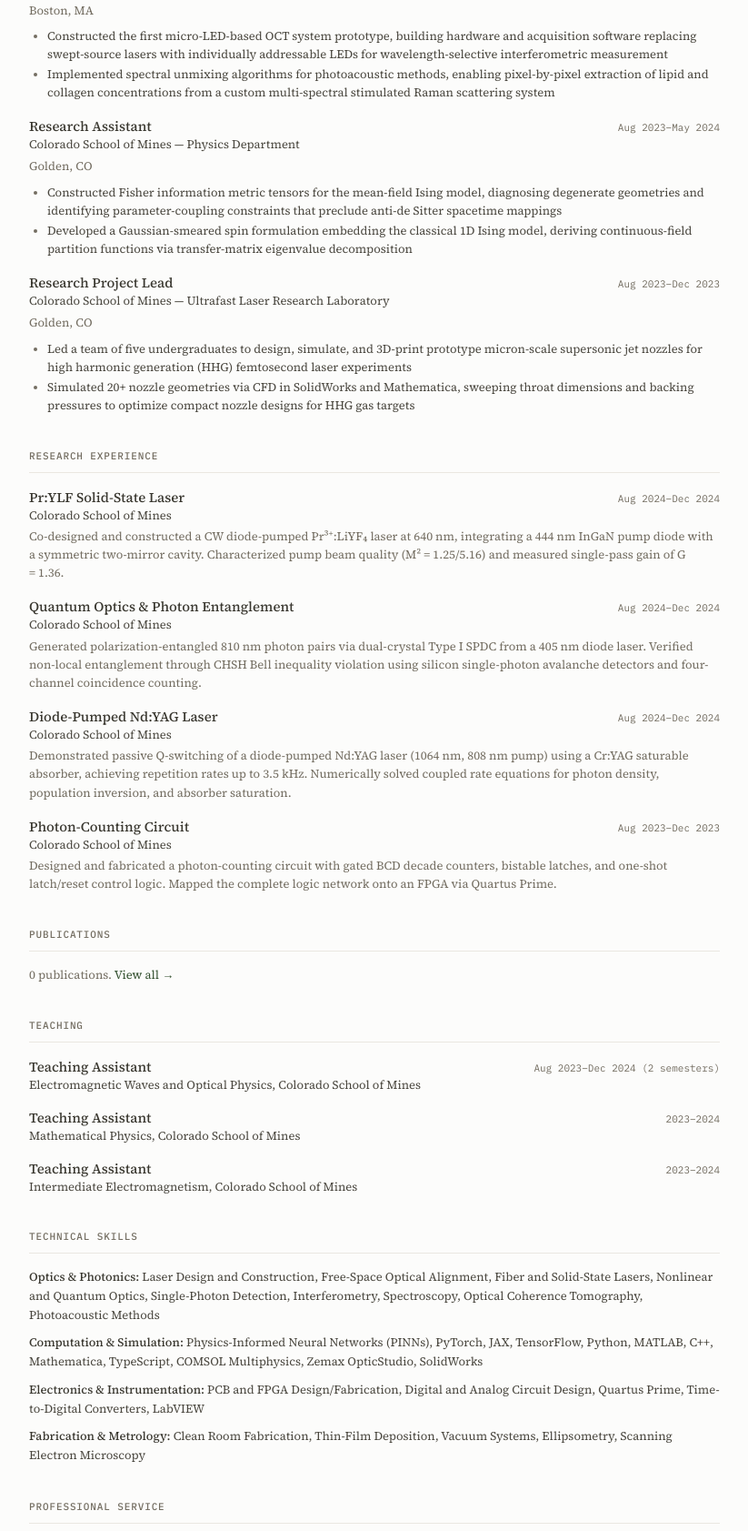
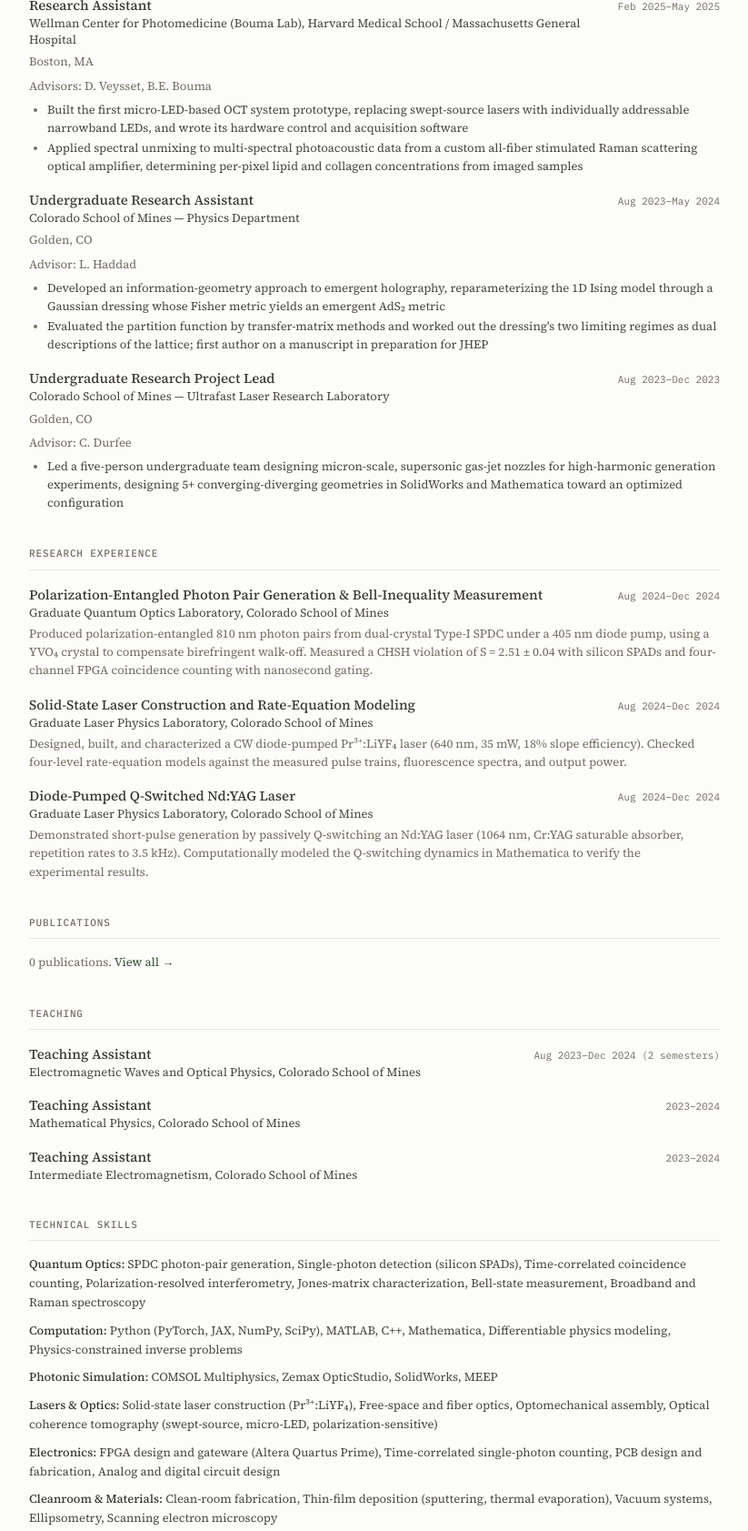
Before and after one commit to itgall/My-Personal-Website, an Astro site: page /cv in a window 1280 px wide. Shown: the part 970-2653 px from the top of the page at 91% size, without its empty margins (350-1173 px from the left). Built offline with nearby package versions, Linux system fonts and the light colour scheme; Astro itself is replaced by a stand-in of ours; some packages are replaced by stand-ins of ours.

Commit message:
Align CV + bio + publications to source-of-truth CV: research interests, advisors, projects, skills, awards; photonics-forward hero + meta; reconcile .bib (add MPE, posters, full authors, in-preparation) + In Preparation badge

```diff
--- a/src/components/FeaturedPubCard.astro
+++ b/src/components/FeaturedPubCard.astro
@@ -65,6 +65,9 @@
     )}
     {pub.status === "under-review" && (
       <span class="featured-pub-status featured-pub-status-muted">Under Review</span>
+    )}
+    {pub.status === "in-preparation" && (
+      <span class="featured-pub-status featured-pub-status-muted">In Preparation</span>
     )}
   </p>
 
--- a/src/components/PubCard.astro
+++ b/src/components/PubCard.astro
@@ -92,6 +92,11 @@
           Under Review
         </span>
       )}
+      {pub.status === "in-preparation" && (
+        <span class="ml-1 rounded bg-[var(--color-bg-off)] px-1.5 py-0.5 font-mono text-[10px] text-[var(--color-muted)]">
+          In Preparation
+        </span>
+      )}
       {pub.type === "misc" && pub.subtype && (
         <span class="ml-1 rounded bg-[var(--color-bg-off)] px-1.5 py-0.5 font-mono text-[10px] text-[var(--color-muted)]">
           {pubTypeLabel(pub.type, pub.subtype)}
--- a/src/data/cv.yaml
+++ b/src/data/cv.yaml
@@ -5,110 +5,110 @@
 website: https://isaac-gallegos.com
 orcid: 0009-0007-9290-6289
 research_interests:
-  - Quantum optics and quantum information
-  - Physics-informed deep learning
-  - Physics-driven computational modeling and inverse problems in optics
-  - Integrated photonics
-  - Laser physics, ultrafast systems, and nonlinear photonics
+  - Quantum information
+  - Quantum networks, photonic interconnects, and entanglement distribution between spin-based quantum nodes
+  - Many-body quantum systems and statistical physics
 education:
-  - degree: B.S. Engineering Physics
+  - degree: B.S. Engineering Physics, summa cum laude
     institution: Colorado School of Mines
     location: Golden, CO
-    dates: 2021–2024
+    dates: Dec 2024
     gpa: '3.99'
     honors:
-      - 'Fields: Quantum Optics, Laser Physics & Engineering, Electrical Engineering'
-      - 'Senior Thesis: Emergent Holography from Information Geometry of Ising Models'
+      - 'Concentration: Quantum Science, Laser Physics and Engineering, Electrical Engineering'
+      - 'Senior Thesis: Emergent Holography from Information Geometry of Ising Models (Advisor: L. Haddad)'
 experience:
   - title: Research Engineer
-    organization: Wellman Center for Photomedicine
+    organization: Wellman Center for Photomedicine (Bouma Lab)
     parent: Harvard Medical School / Massachusetts General Hospital
     location: Boston, MA
     dates: May 2025–Present
     current: true
+    advisors: D. Veysset, N. Uribe-Patarroyo, B.E. Bouma
     highlights:
-      - Leading an independent spectroscopic OCT project performing 50+ experiments on a swept-source VCSEL system, developing physics-constrained inverse models to extract tissue optical properties at 5-µm resolution
-      - Developing inverse spectroscopic modeling grounded in biological light-matter interactions to recover absorption, scattering, and molecular concentration profiles from OCT data at sub-resolution scales
-      - First-authoring a manuscript for Biomedical Optics Express identifying, through first-principles analysis, polarization-induced artifacts that corrupt spectroscopic OCT measurements
+      - Leading a polarization-resolved spectroscopic OCT project on a 1310 nm swept-source VCSEL system (100 nm bandwidth, 5 µm axial resolution), acquiring and spectrally post-processing data from 20+ fabricated biomaterial phantoms
+      - Wrote physics-constrained inverse models in Python to recover wavelength-dependent optical properties from depth-resolved spectra
+      - Built the first comprehensive open-source library and software tool for laser safety evaluation; first author on a manuscript targeting the Journal of Open Source Software
   - title: Research Assistant
-    organization: Wellman Center for Photomedicine
+    organization: Wellman Center for Photomedicine (Bouma Lab)
     parent: Harvard Medical School / Massachusetts General Hospital
     location: Boston, MA
     dates: Feb 2025–May 2025
+    advisors: D. Veysset, B.E. Bouma
     highlights:
-      - Constructed the first micro-LED-based OCT system prototype, building hardware and acquisition software replacing swept-source lasers with individually addressable LEDs for wavelength-selective interferometric measurement
-      - Implemented spectral unmixing algorithms for photoacoustic methods, enabling pixel-by-pixel extraction of lipid and collagen concentrations from a custom multi-spectral stimulated Raman scattering system
-  - title: Research Assistant
+      - Built the first micro-LED-based OCT system prototype, replacing swept-source lasers with individually addressable narrowband LEDs, and wrote its hardware control and acquisition software
+      - Applied spectral unmixing to multi-spectral photoacoustic data from a custom all-fiber stimulated Raman scattering optical amplifier, determining per-pixel lipid and collagen concentrations from imaged samples
+  - title: Undergraduate Research Assistant
     organization: Colorado School of Mines — Physics Department
     location: Golden, CO
     dates: Aug 2023–May 2024
+    advisors: L. Haddad
     highlights:
-      - Constructed Fisher information metric tensors for the mean-field Ising model, diagnosing degenerate geometries and identifying parameter-coupling constraints that preclude anti-de Sitter spacetime mappings
-      - Developed a Gaussian-smeared spin formulation embedding the classical 1D Ising model, deriving continuous-field partition functions via transfer-matrix eigenvalue decomposition
-  - title: Research Project Lead
+      - Developed an information-geometry approach to emergent holography, reparameterizing the 1D Ising model through a Gaussian dressing whose Fisher metric yields an emergent AdS₂ metric
+      - Evaluated the partition function by transfer-matrix methods and worked out the dressing's two limiting regimes as dual descriptions of the lattice; first author on a manuscript in preparation for JHEP
+  - title: Undergraduate Research Project Lead
     organization: Colorado School of Mines — Ultrafast Laser Research Laboratory
     location: Golden, CO
     dates: Aug 2023–Dec 2023
+    advisors: C. Durfee
     highlights:
-      - Led a team of five undergraduates to design, simulate, and 3D-print prototype micron-scale supersonic jet nozzles for high harmonic generation (HHG) femtosecond laser experiments
-      - Simulated 20+ nozzle geometries via CFD in SolidWorks and Mathematica, sweeping throat dimensions and backing pressures to optimize compact nozzle designs for HHG gas targets
+      - Led a five-person undergraduate team designing micron-scale, supersonic gas-jet nozzles for high-harmonic generation experiments, designing 5+ converging-diverging geometries in SolidWorks and Mathematica toward an optimized configuration
+research:
+  - title: Polarization-Entangled Photon Pair Generation & Bell-Inequality Measurement
+    institution: Graduate Quantum Optics Laboratory, Colorado School of Mines
+    dates: Aug 2024–Dec 2024
+    description: Produced polarization-entangled 810 nm photon pairs from dual-crystal Type-I SPDC under a 405 nm diode pump, using a YVO₄ crystal to compensate birefringent walk-off. Measured a CHSH violation of S = 2.51 ± 0.04 with silicon SPADs and four-channel FPGA coincidence counting with nanosecond gating.
+  - title: Solid-State Laser Construction and Rate-Equation Modeling
+    institution: Graduate Laser Physics Laboratory, Colorado School of Mines
+    dates: Aug 2024–Dec 2024
+    description: Designed, built, and characterized a CW diode-pumped Pr³⁺:LiYF₄ laser (640 nm, 35 mW, 18% slope efficiency). Checked four-level rate-equation models against the measured pulse trains, fluorescence spectra, and output power.
+  - title: Diode-Pumped Q-Switched Nd:YAG Laser
+    institution: Graduate Laser Physics Laboratory, Colorado School of Mines
+    dates: Aug 2024–Dec 2024
+    description: Demonstrated short-pulse generation by passively Q-switching an Nd:YAG laser (1064 nm, Cr:YAG saturable absorber, repetition rates to 3.5 kHz). Computationally modeled the Q-switching dynamics in Mathematica to verify the experimental results.
 skills:
-  - category: Optics & Photonics
+  - category: Quantum Optics
     items:
-      - Laser Design and Construction
-      - Free-Space Optical Alignment
-      - Fiber and Solid-State Lasers
-      - Nonlinear and Quantum Optics
-      - Single-Photon Detection
-      - Interferometry
-      - Spectroscopy
-      - Optical Coherence Tomography
-      - Photoacoustic Methods
-  - category: Computation & Simulation
+      - SPDC photon-pair generation
+      - Single-photon detection (silicon SPADs)
+      - Time-correlated coincidence counting
+      - Polarization-resolved interferometry
+      - Jones-matrix characterization
+      - Bell-state measurement
+      - Broadband and Raman spectroscopy
+  - category: Computation
     items:
-      - Physics-Informed Neural Networks (PINNs)
-      - PyTorch
-      - JAX
-      - TensorFlow
-      - Python
+      - Python (PyTorch, JAX, NumPy, SciPy)
       - MATLAB
       - C++
       - Mathematica
-      - TypeScript
+      - Differentiable physics modeling
+      - Physics-constrained inverse problems
+  - category: Photonic Simulation
+    items:
       - COMSOL Multiphysics
       - Zemax OpticStudio
       - SolidWorks
-  - category: Electronics & Instrumentation
+      - MEEP
+  - category: Lasers & Optics
     items:
-      - PCB and FPGA Design/Fabrication
-      - Digital and Analog Circuit Design
-      - Quartus Prime
-      - Time-to-Digital Converters
-      - LabVIEW
-  - category: Fabrication & Metrology
+      - Solid-state laser construction (Pr³⁺:LiYF₄)
+      - Free-space and fiber optics
+      - Optomechanical assembly
+      - Optical coherence tomography (swept-source, micro-LED, polarization-sensitive)
+  - category: Electronics
     items:
-      - Clean Room Fabrication
-      - Thin-Film Deposition
-      - Vacuum Systems
+      - FPGA design and gateware (Altera Quartus Prime)
+      - Time-correlated single-photon counting
+      - PCB design and fabrication
+      - Analog and digital circuit design
+  - category: Cleanroom & Materials
+    items:
+      - Clean-room fabrication
+      - Thin-film deposition (sputtering, thermal evaporation)
+      - Vacuum systems
       - Ellipsometry
-      - Scanning Electron Microscopy
-research:
-  - title: Pr:YLF Solid-State Laser
-    institution: Colorado School of Mines
-    dates: Aug 2024–Dec 2024
-    description: Co-designed and constructed a CW diode-pumped Pr³⁺:LiYF₄ laser at 640 nm, integrating a 444 nm InGaN pump diode with a symmetric two-mirror cavity. Characterized pump beam quality (M² = 1.25/5.16) and measured single-pass gain of G = 1.36.
-  - title: Quantum Optics & Photon Entanglement
-    institution: Colorado School of Mines
-    dates: Aug 2024–Dec 2024
-    description: Generated polarization-entangled 810 nm photon pairs via dual-crystal Type I SPDC from a 405 nm diode laser. Verified non-local entanglement through CHSH Bell inequality violation using silicon single-photon avalanche detectors and four-channel coincidence counting.
-  - title: Diode-Pumped Nd:YAG Laser
-    institution: Colorado School of Mines
-    dates: Aug 2024–Dec 2024
-    description: Demonstrated passive Q-switching of a diode-pumped Nd:YAG laser (1064 nm, 808 nm pump) using a Cr:YAG saturable absorber, achieving repetition rates up to 3.5 kHz. Numerically solved coupled rate equations for photon density, population inversion, and absorber saturation.
-  - title: Photon-Counting Circuit
-    institution: Colorado School of Mines
-    dates: Aug 2023–Dec 2023
-    description: Designed and fabricated a photon-counting circuit with gated BCD decade counters, bistable latches, and one-shot latch/reset control logic. Mapped the complete logic network onto an FPGA via Quartus Prime.
+      - Scanning electron microscopy
 teaching:
   - role: Teaching Assistant
     course: Electromagnetic Waves and Optical Physics
@@ -122,7 +122,17 @@
     course: Intermediate Electromagnetism
     institution: Colorado School of Mines
     dates: 2023–2024
-awards: []
+awards:
+  - title: Dean's List
+    institution: Colorado School of Mines
+    dates: 2021–2024
+  - title: Presidential Scholarship
+    institution: Colorado School of Mines
+    dates: 2021–2024
+  - title: Coors Foundation Scholarship
+    dates: 2021–2024
+  - title: NSF GRFP, Hertz Foundation, and NDSEG Fellowships (applications in submission)
+    dates: 2027 cycle
 service:
   - role: Member
     organization: SPIE
@@ -131,7 +141,5 @@
   - role: Member
     organization: IEEE Photonics Society
   - role: Member
-    organization: Materials Research Society
-  - role: Member
     organization: Society of Hispanic Professional Engineers (SHPE)
 talks: []
--- a/src/data/meta.ts
+++ b/src/data/meta.ts
@@ -74,7 +74,7 @@
   role: "Research Engineer",
   subtitle: "Wellman Center for Photomedicine · Harvard Medical School · MIT",
   description:
-    "Isaac Gallegos — Research Engineer at the Wellman Center for Photomedicine, Harvard Medical School. Optical systems, inverse algorithms, quantum photonics, integrated photonic devices, and physics-informed deep learning.",
+    "Isaac Gallegos — Research Engineer at the Wellman Center for Photomedicine, Harvard Medical School. Photonics, quantum optics, and quantum networks: spin-photon interfaces, entanglement distribution, and physics-driven optical modeling.",
   siteUrl: "https://isaac-gallegos.com",
   image: "/images/profile-v2.jpg",
   language: "en",
@@ -120,16 +120,16 @@
   ],
 
   knowsAbout: [
-    "Quantum Photonics",
+    "Quantum Information",
+    "Quantum Networks",
+    "Photonic Interconnects",
+    "Entanglement Distribution",
     "Spin-Photon Interfaces",
-    "Integrated Photonic Systems",
-    "Computational Inverse Design",
-    "Physics-Informed Deep Learning",
+    "Many-Body Quantum Systems",
     "Optical Coherence Tomography",
-    "Photoacoustic Imaging",
     "Laser Physics",
-    "Nonlinear Optics",
     "Single-Photon Detection",
+    "Physics-Constrained Inverse Problems",
   ],
 
   footer: {
--- a/src/pages/cv.astro
+++ b/src/pages/cv.astro
@@ -42,7 +42,7 @@
 /* ── Type definitions (matches cv.yaml schema) ─────────────────── */
 interface CVSkill { category: string; items: string[]; }
 interface CVEducation { degree: string; institution: string; location?: string; dates: string; gpa?: string; honors?: string[]; }
-interface CVExperience { title: string; organization: string; parent?: string; location?: string; dates: string; current?: boolean; highlights?: string[]; }
+interface CVExperience { title: string; organization: string; parent?: string; location?: string; dates: string; current?: boolean; advisors?: string; highlights?: string[]; }
 interface CVResearch { title: string; institution: string; dates: string; description: string; }
 interface CVTeaching { role: string; course: string; institution: string; dates: string; }
 interface CVData {
@@ -261,14 +261,14 @@
                 <div class="cv-entry-header">
                   <div>
                     <span class="cv-entry-title">{exp.title}</span>
-                    <span class="cv-entry-org">
-                      {exp.organization}
-                      {exp.parent && `, ${exp.parent}`}
-                    </span>
+                    <span class="cv-entry-org">{exp.parent ? `${exp.organization}, ${exp.parent}` : exp.organization}</span>
                     {exp.location && <span class="cv-entry-detail">{exp.location}</span>}
                   </div>
                   <span class="cv-entry-dates">{exp.dates}</span>
                 </div>
+                {exp.advisors && (
+                  <p class="cv-entry-detail">{exp.advisors.includes(",") ? "Advisors" : "Advisor"}: {exp.advisors}</p>
+                )}
                 {exp.highlights && exp.highlights.length > 0 && (
                   <ul class="cv-highlights">
                     {exp.highlights.map((h) => (
```
Also changed, not shown: src/pages/index.astro (+9 -8 lines), 1 other file.
